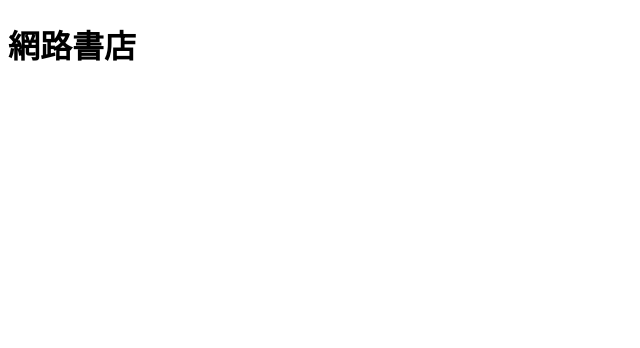
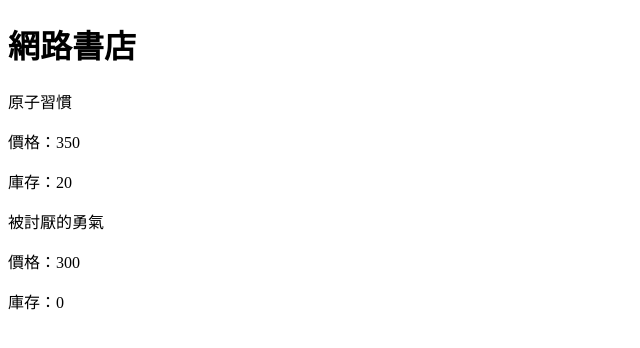
Before and after one commit to ian36410/online-bookstore, an Angular app: page / in a window 1280 px wide. Shown: the top 348 px of the page, without its empty margins (0-640 px from the left). Built offline with nearby package versions, Linux system fonts and the light colour scheme.

Commit message:
feat: 顯示商品列表

```diff
--- a/src/app/app.html
+++ b/src/app/app.html
@@ -1,3 +1,5 @@
 <app-header />
 
+<app-product-list />
+
 <router-outlet />
--- a/src/app/app.ts
+++ b/src/app/app.ts
@@ -1,9 +1,10 @@
 import { Component, signal } from '@angular/core';
 import { RouterOutlet } from '@angular/router';
 import { Header } from './layout/header/header';
+import { ProductList } from './features/product-list/product-list';
 
 @Component({
-  imports: [RouterOutlet, Header],
+  imports: [RouterOutlet, Header, ProductList],
   selector: 'app-root',
   styleUrl: './app.css',
   templateUrl: './app.html',
--- /dev/null
+++ b/src/app/features/product-card/product-card.html
@@ -0,0 +1,3 @@
+<p>{{product().name}}</p>
+<p>價格：{{product().price}}</p>
+<p>庫存：{{product().stock}}</p>
--- /dev/null
+++ b/src/app/features/product-card/product-card.ts
@@ -0,0 +1,12 @@
+import { Component, input } from '@angular/core';
+import { Product } from '../../models/product';
+
+@Component({
+  imports: [],
+  selector: 'app-product-card',
+  styleUrl: './product-card.css',
+  templateUrl: './product-card.html',
+})
+export class ProductCard {
+  product = input.required<Product>();
+}
--- a/src/app/features/product-list/product-list.html
+++ b/src/app/features/product-list/product-list.html
@@ -1 +1,3 @@
-<p>product-list works!</p>
+@for(product of products; track product.id){
+    <app-product-card [product]="product" />
+}
--- a/src/app/features/product-list/product-list.ts
+++ b/src/app/features/product-list/product-list.ts
@@ -1,14 +1,18 @@
-import { Component } from '@angular/core';
+import { Component, OnInit } from '@angular/core';
 import { Product } from '../../models/product';
+import { ProductCard } from '../product-card/product-card';
 
 @Component({
-  imports: [],
+  imports: [ProductCard],
   selector: 'app-product-list',
   styleUrl: './product-list.css',
   templateUrl: './product-list.html',
 })
-export class ProductList {
-  products: Product[] = [
+export class ProductList implements OnInit {
+  products: Product[] = [];
+
+  ngOnInit(): void {
+    this.products = [
       {
         id: 1,
         name: '原子習慣',
@@ -23,5 +27,6 @@ export class ProductList {
         price: 300,
         stock: 0
       }
-];
+    ]
   }
+}
```
Also changed, not shown: src/app/features/product-card/product-card.css (added), 1 other file (tests, documents, lock files or other folders). Lines whose indentation alone changed are shown as unchanged.
